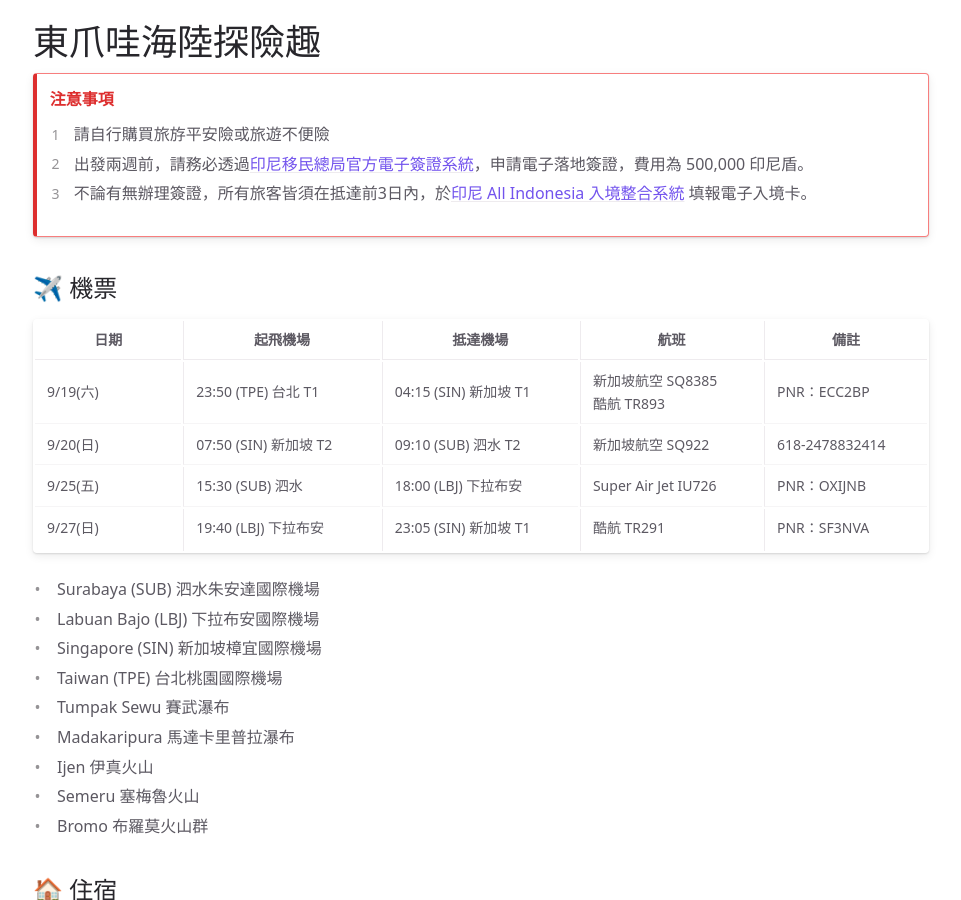
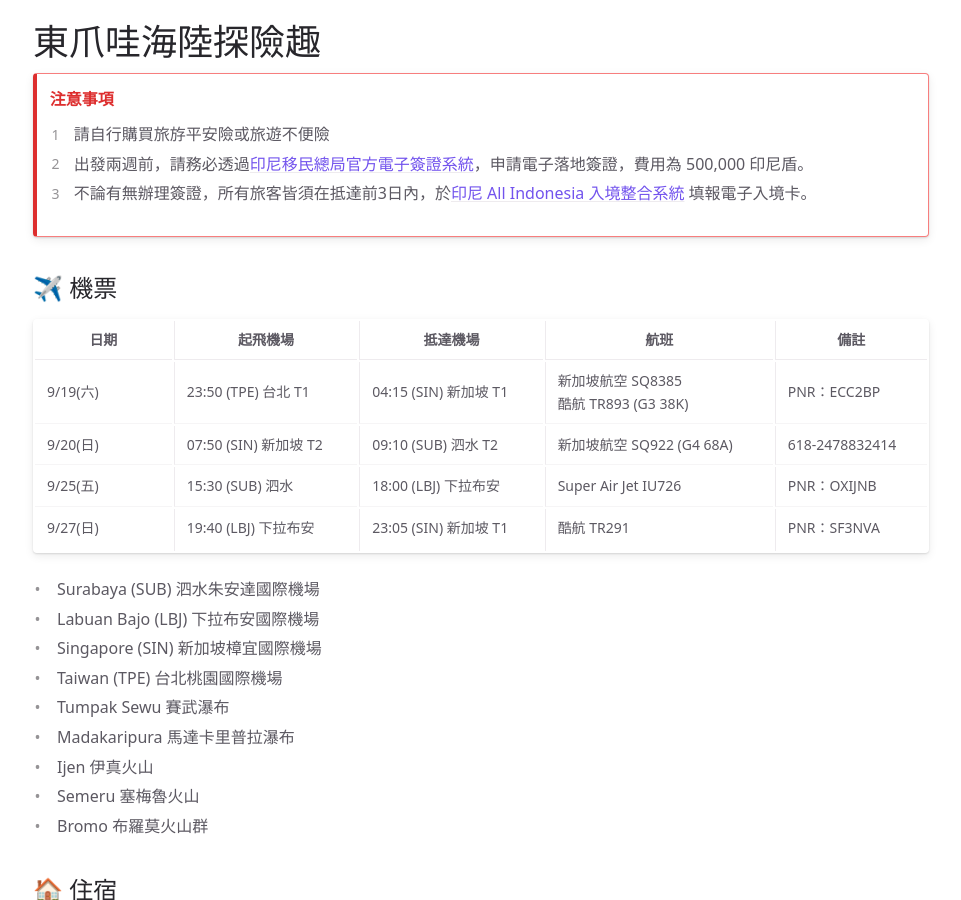
Before and after one commit to vitoshao/blogs, a Jekyll site: the page built from docs/2026/indonesia.md, in a window 1280 px wide and 900 px high. Shown: the whole window, without its empty margins (159-1120 px from the left). Built offline with Jekyll 4.4.1, drawn with Linux system fonts in a browser that asks for light colours; cached includes are drawn as plain includes.

Commit message:
20260918

```diff
--- a/docs/2026/indonesia.md
+++ b/docs/2026/indonesia.md
@@ -17,12 +17,12 @@ date: 2026-9-11
 
 ## ✈️ 機票
 
-| 日期      | 起飛機場               | 抵達機場               | 航班                  | 備註  |
-| ------- | ------------------ | ------------------ | ------------------- | ----- | --- |
-| 9/19(六) | 23:50 (TPE) 台北 T1  | 04:15 (SIN) 新加坡 T1 | 新加坡航空 SQ8385 <br> 酷航 TR893 |PNR：ECC2BP|
-| 9/20(日) | 07:50 (SIN) 新加坡 T2 | 09:10 (SUB) 泗水 T2  | 新加坡航空 SQ922         |618-2478832414|
-| 9/25(五) | 15:30 (SUB) 泗水     | 18:00 (LBJ) 下拉布安   | Super Air Jet IU726 |PNR：OXIJNB|
-| 9/27(日) | 19:40 (LBJ) 下拉布安   | 23:05 (SIN) 新加坡 T1 | 酷航 TR291            |PNR：SF3NVA|
+| 日期      | 起飛機場               | 抵達機場               | 航班                                  | 備註             |
+| ------- | ------------------ | ------------------ | ----------------------------------- | -------------- |
+| 9/19(六) | 23:50 (TPE) 台北 T1  | 04:15 (SIN) 新加坡 T1 | 新加坡航空 SQ8385 <br> 酷航 TR893 (G3 38K) | PNR：ECC2BP     |
+| 9/20(日) | 07:50 (SIN) 新加坡 T2 | 09:10 (SUB) 泗水 T2  | 新加坡航空 SQ922 (G4 68A)                | 618-2478832414 |
+| 9/25(五) | 15:30 (SUB) 泗水     | 18:00 (LBJ) 下拉布安   | Super Air Jet IU726                 | PNR：OXIJNB     |
+| 9/27(日) | 19:40 (LBJ) 下拉布安   | 23:05 (SIN) 新加坡 T1 | 酷航 TR291                            | PNR：SF3NVA     |
 
 - Surabaya (SUB) 泗水朱安達國際機場
 - Labuan Bajo (LBJ) 下拉布安國際機場
@@ -36,15 +36,15 @@ date: 2026-9-11
 
 ## 🏠 住宿
 
-| 天數  | 日期      | 飯店                              | 備註  |
-| --- | ------- | ------------------------------- | --- |
-| D1  | 9/20(日) | Tumpak Sewu                     |     |
-| D2  | 9/21(一) | Bondowoso                       |     |
-| D3  | 9/22(二) | Bromo                           |     |
-| D4  | 9/23(三) | Surabaya                        |     |
-| D5  | 9/24(四) | [Fairfield by Marriott Surabaya](https://www.booking.com/hotel/id/fairfield-by-marriott-surabaya.zh-tw.html?aid=356980&label=gog235jc-10CAsoaEIeZmFpcmZpZWxkLWJ5LW1hcnJpb3R0LXN1cmFiYXlhSDNYA2jnAYgBAZgBM7gBF8gBDNgBA-gBAfgBAYgCAagCAbgC9Nej1QbAAgHSAiQ4YjQ1ODEyMy1mZDg4LTRhMjQtOGM0MS02M2E5NzFiMzcxYznYAgHgAgE&sid=1536846fc93da3ce0aeb3d94b60a8f7f&all_sr_blocks=203380604_382528248_2_0_0_265829&checkin=2026-09-27&checkout=2026-09-28&dest_id=-2698521&dest_type=city&dist=0&group_adults=2&group_children=0&hapos=1&highlighted_blocks=203380604_382528248_2_0_0_265829&hpos=1&matching_block_id=203380604_382528248_2_0_0_265829&no_rooms=1&req_adults=2&req_children=0&room1=A%2CA&sb_price_type=total&sr_order=popularity&sr_pri_blocks=203380604_382528248_2_0_0_265829_56850000&srepoch=1789455359&srpvid=1ccb30bbd53c08bd&type=total&ucfs=1&)  |Jalan Mayjend Sungkono No 178, <br />Dukuh Pakis, Surabaya     |
-| D6  | 9/25(五) | [Komodo Lodge](https://www.booking.com/hotel/id/komodo-lodge.zh-tw.html?aid=311096&label=komodo-lodge-UQOhipjUCIH1H7xS7EyA6QS206060699200%3Apl%3Ata%3Ap1%3Ap2%3Aac%3Aap%3Aneg%3Afi%3Atiaud-2382347442848%3Akwd-71448678907%3Alp9198261%3Ali%3Adec%3Adm%3Appccp%3DUmFuZG9tSVYkc2RlIyh9YbSsBl3MCvHs5i18k2RFKc8&sid=1536846fc93da3ce0aeb3d94b60a8f7f&checkin=2026-09-27&checkout=2026-09-28&dest_id=-2683993&dest_type=city&dist=0&group_adults=2&group_children=0&hapos=1&hpos=1&no_rooms=1&req_adults=2&req_children=0&room1=A%2CA&sb_price_type=total&soh=1&sr_order=popularity&srepoch=1789455699&srpvid=008031657ca5021f&type=total&ucfs=1&#no_availability_msg) |     |
-| D7  | 9/26(六) | [Katamaran Hotel & Resort Komodo](https://www.booking.com/hotel/id/katamaran-resort.zh-tw.html?aid=311984&label=katamaran-resort-pE5DstK6OcOZL9gXIXwW8QS392884349694%3Apl%3Ata%3Ap1%3Ap2%3Aac%3Aap%3Aneg%3Afi%3Atiaud-2382347442848%3Akwd-2389529078821%3Alp9198261%3Ali%3Adec%3Adm%3Appccp%3DUmFuZG9tSVYkc2RlIyh9YbSsBl3MCvHsD8UKUHIRFxY&sid=1536846fc93da3ce0aeb3d94b60a8f7f&all_sr_blocks=176440102_90792746_2_1_0&checkin=2026-09-27&checkout=2026-09-28&dest_id=900048682&dest_type=city&dist=0&group_adults=2&group_children=0&hapos=1&highlighted_blocks=176440102_90792746_2_1_0&hpos=1&matching_block_id=176440102_90792746_2_1_0&no_rooms=1&req_adults=2&req_children=0&room1=A%2CA&sb_price_type=total&sr_order=popularity&sr_pri_blocks=176440102_90792746_2_1_0__297743000&srepoch=1789455498&srpvid=89ab310086bd0e18&type=total&ucfs=1&)          |     |
+| 天數  | 日期      | 飯店                                                                                                                                                                                                                                                                                                                                                                                                                                                                                                                                                                                                                                                                                                                                                                                                                                                        | 備註                                                         |
+| --- | ------- | --------------------------------------------------------------------------------------------------------------------------------------------------------------------------------------------------------------------------------------------------------------------------------------------------------------------------------------------------------------------------------------------------------------------------------------------------------------------------------------------------------------------------------------------------------------------------------------------------------------------------------------------------------------------------------------------------------------------------------------------------------------------------------------------------------------------------------------------------------- | ---------------------------------------------------------- |
+| D1  | 9/20(日) | Tumpak Sewu                                                                                                                                                                                                                                                                                                                                                                                                                                                                                                                                                                                                                                                                                                                                                                                                                                               |                                                            |
+| D2  | 9/21(一) | Bondowoso                                                                                                                                                                                                                                                                                                                                                                                                                                                                                                                                                                                                                                                                                                                                                                                                                                                 |                                                            |
+| D3  | 9/22(二) | Bromo                                                                                                                                                                                                                                                                                                                                                                                                                                                                                                                                                                                                                                                                                                                                                                                                                                                     |                                                            |
+| D4  | 9/23(三) | Surabaya                                                                                                                                                                                                                                                                                                                                                                                                                                                                                                                                                                                                                                                                                                                                                                                                                                                  |                                                            |
+| D5  | 9/24(四) | [Fairfield by Marriott Surabaya](https://www.booking.com/hotel/id/fairfield-by-marriott-surabaya.zh-tw.html?aid=356980&label=gog235jc-10CAsoaEIeZmFpcmZpZWxkLWJ5LW1hcnJpb3R0LXN1cmFiYXlhSDNYA2jnAYgBAZgBM7gBF8gBDNgBA-gBAfgBAYgCAagCAbgC9Nej1QbAAgHSAiQ4YjQ1ODEyMy1mZDg4LTRhMjQtOGM0MS02M2E5NzFiMzcxYznYAgHgAgE&sid=1536846fc93da3ce0aeb3d94b60a8f7f&all_sr_blocks=203380604_382528248_2_0_0_265829&checkin=2026-09-27&checkout=2026-09-28&dest_id=-2698521&dest_type=city&dist=0&group_adults=2&group_children=0&hapos=1&highlighted_blocks=203380604_382528248_2_0_0_265829&hpos=1&matching_block_id=203380604_382528248_2_0_0_265829&no_rooms=1&req_adults=2&req_children=0&room1=A%2CA&sb_price_type=total&sr_order=popularity&sr_pri_blocks=203380604_382528248_2_0_0_265829_56850000&srepoch=1789455359&srpvid=1ccb30bbd53c08bd&type=total&ucfs=1&) | Jalan Mayjend Sungkono No 178, <br />Dukuh Pakis, Surabaya |
+| D6  | 9/25(五) | [Komodo Lodge](https://www.booking.com/hotel/id/komodo-lodge.zh-tw.html?aid=311096&label=komodo-lodge-UQOhipjUCIH1H7xS7EyA6QS206060699200%3Apl%3Ata%3Ap1%3Ap2%3Aac%3Aap%3Aneg%3Afi%3Atiaud-2382347442848%3Akwd-71448678907%3Alp9198261%3Ali%3Adec%3Adm%3Appccp%3DUmFuZG9tSVYkc2RlIyh9YbSsBl3MCvHs5i18k2RFKc8&sid=1536846fc93da3ce0aeb3d94b60a8f7f&checkin=2026-09-27&checkout=2026-09-28&dest_id=-2683993&dest_type=city&dist=0&group_adults=2&group_children=0&hapos=1&hpos=1&no_rooms=1&req_adults=2&req_children=0&room1=A%2CA&sb_price_type=total&soh=1&sr_order=popularity&srepoch=1789455699&srpvid=008031657ca5021f&type=total&ucfs=1&#no_availability_msg)                                                                                                                                                                                        |                                                            |
+| D7  | 9/26(六) | [Katamaran Hotel & Resort Komodo](https://www.booking.com/hotel/id/katamaran-resort.zh-tw.html?aid=311984&label=katamaran-resort-pE5DstK6OcOZL9gXIXwW8QS392884349694%3Apl%3Ata%3Ap1%3Ap2%3Aac%3Aap%3Aneg%3Afi%3Atiaud-2382347442848%3Akwd-2389529078821%3Alp9198261%3Ali%3Adec%3Adm%3Appccp%3DUmFuZG9tSVYkc2RlIyh9YbSsBl3MCvHsD8UKUHIRFxY&sid=1536846fc93da3ce0aeb3d94b60a8f7f&all_sr_blocks=176440102_90792746_2_1_0&checkin=2026-09-27&checkout=2026-09-28&dest_id=900048682&dest_type=city&dist=0&group_adults=2&group_children=0&hapos=1&highlighted_blocks=176440102_90792746_2_1_0&hpos=1&matching_block_id=176440102_90792746_2_1_0&no_rooms=1&req_adults=2&req_children=0&room1=A%2CA&sb_price_type=total&sr_order=popularity&sr_pri_blocks=176440102_90792746_2_1_0__297743000&srepoch=1789455498&srpvid=89ab310086bd0e18&type=total&ucfs=1&)    |                                                            |
 
 ## Bromo Taxi
 - [https://www.facebook.com/bromoijentourtransport](https://www.facebook.com/bromoijentourtransport)
```
Also changed, not shown: docs/2026/markdown.md (+6 -6 lines), docs/2026/singapore.md (+9 -10 lines).
